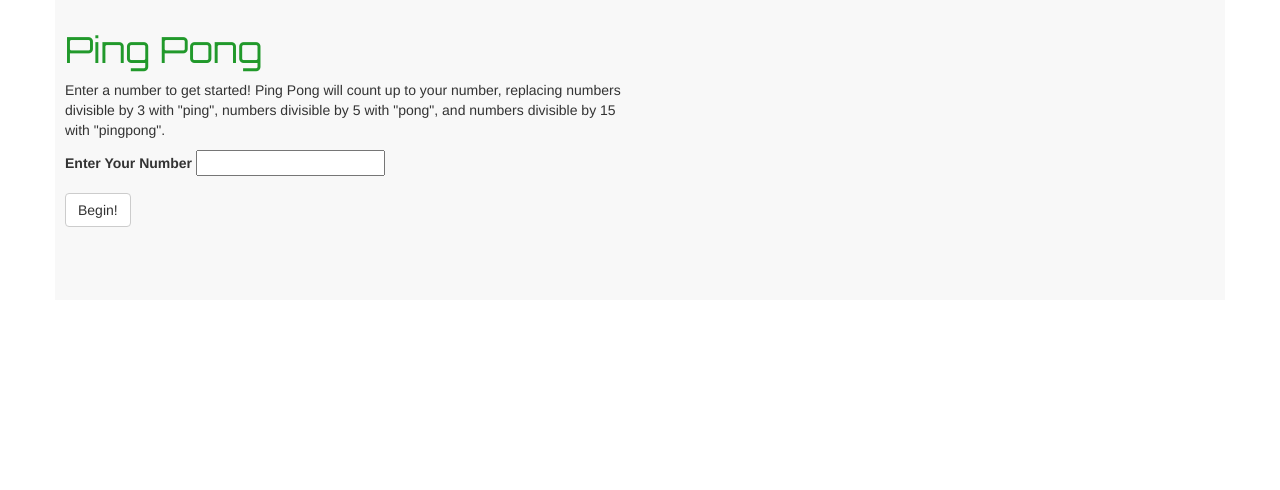
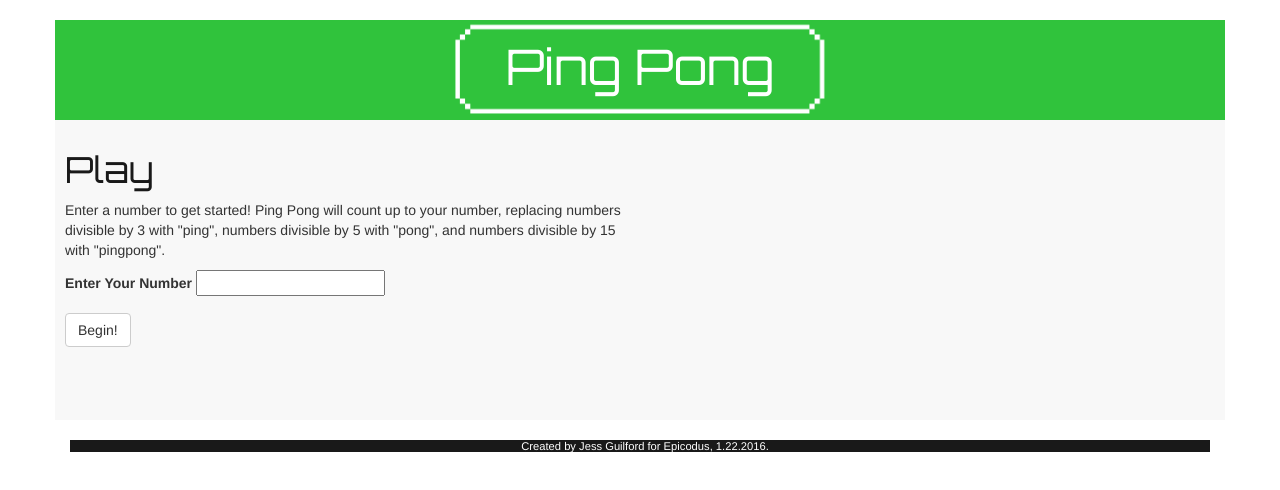
Before and after one commit to jessguilford/pingpong, a plain HTML site: page index.html in a window 1280 px wide. Drawn offline with Linux system fonts and the light colour scheme.

Commit message:
add additional styling and README

```diff
--- a/css/styles.css
+++ b/css/styles.css
@@ -1,12 +1,42 @@
+body {
+  padding-top: 20px;
+}
+
 h1 {
   font-family: 'Orbitron', sans-serif;
-  color: #21992b;
+  color: #191919;
 }
 
-.container {
+h1:hover {
+  color: #30c33c;
+}
+
+h3 {
+  font-size: .8em;
+  padding-left: 10px;
+  color: #fff;
+  background-color: #191919;
+  max-width: 100%;
+  text-align: center;
+}
+
+.main {
+  min-height: 300px;
   background-color: #f8f8f8;
-  min-height: 300px;
   padding: 10px;
+}
+.banner {
+  min-height: 100px;
+  background-image: url("../images/8bitheaderw.png");
+  background-size: contain;
+  background-repeat: no-repeat;
+  background-position: center;
+  background-color: #30c33c;
+}
+h1.header {
+  color: #fff;
+  font-size: 3.5em;
+  text-align: center;
 }
 
 #resultheader {
--- a/index.html
+++ b/index.html
@@ -10,10 +10,13 @@
     <script src="js/scripts.js"></script>
   </head>
   <body>
-    <div class="container">
+    <div class="container banner">
+      <h1 class="header">Ping Pong</h1>
+    </div>
+    <div class="container main">
       <div class="row">
         <div class="col-xs-6">
-          <h1>Ping Pong</h1>
+          <h1>Play</h1>
           <p>Enter a number to get started! Ping Pong will count up to your number, replacing numbers divisible by 3 with "ping", numbers divisible by 5 with "pong", and numbers divisible by 15 with "pingpong".</p>
           <form id="numberentry">
             <div class="form-group">
@@ -31,5 +34,9 @@
         </div>
       </div>
     </div>
+    <div class="container">
+      <h3>Created by Jess Guilford for Epicodus, 1.22.2016.</h3>
+    </div>
+    </div>
   </body>
 </html>
```
Also changed, not shown: images/8bitheader.png (added), images/8bitheaderw.png (added), 1 other file.
